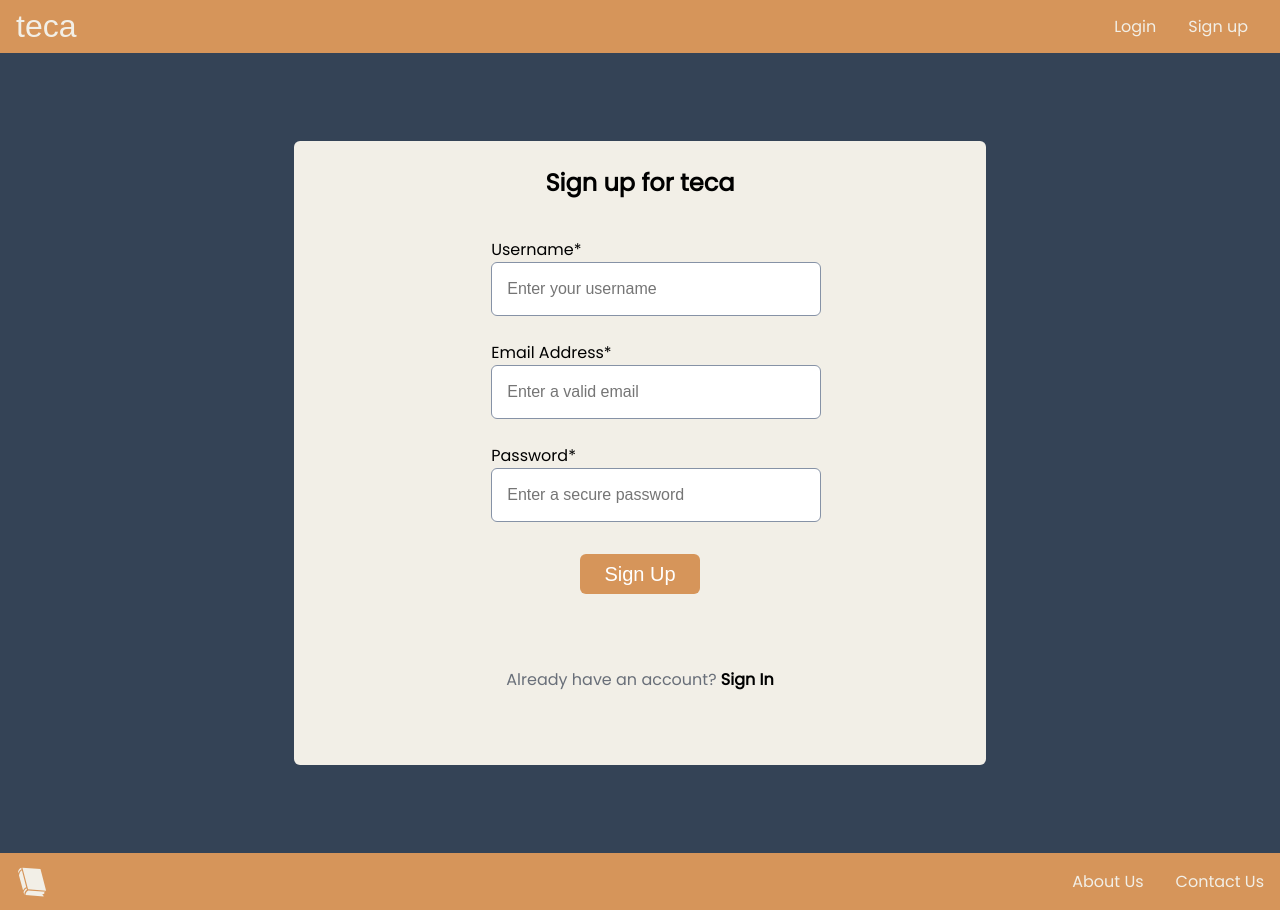
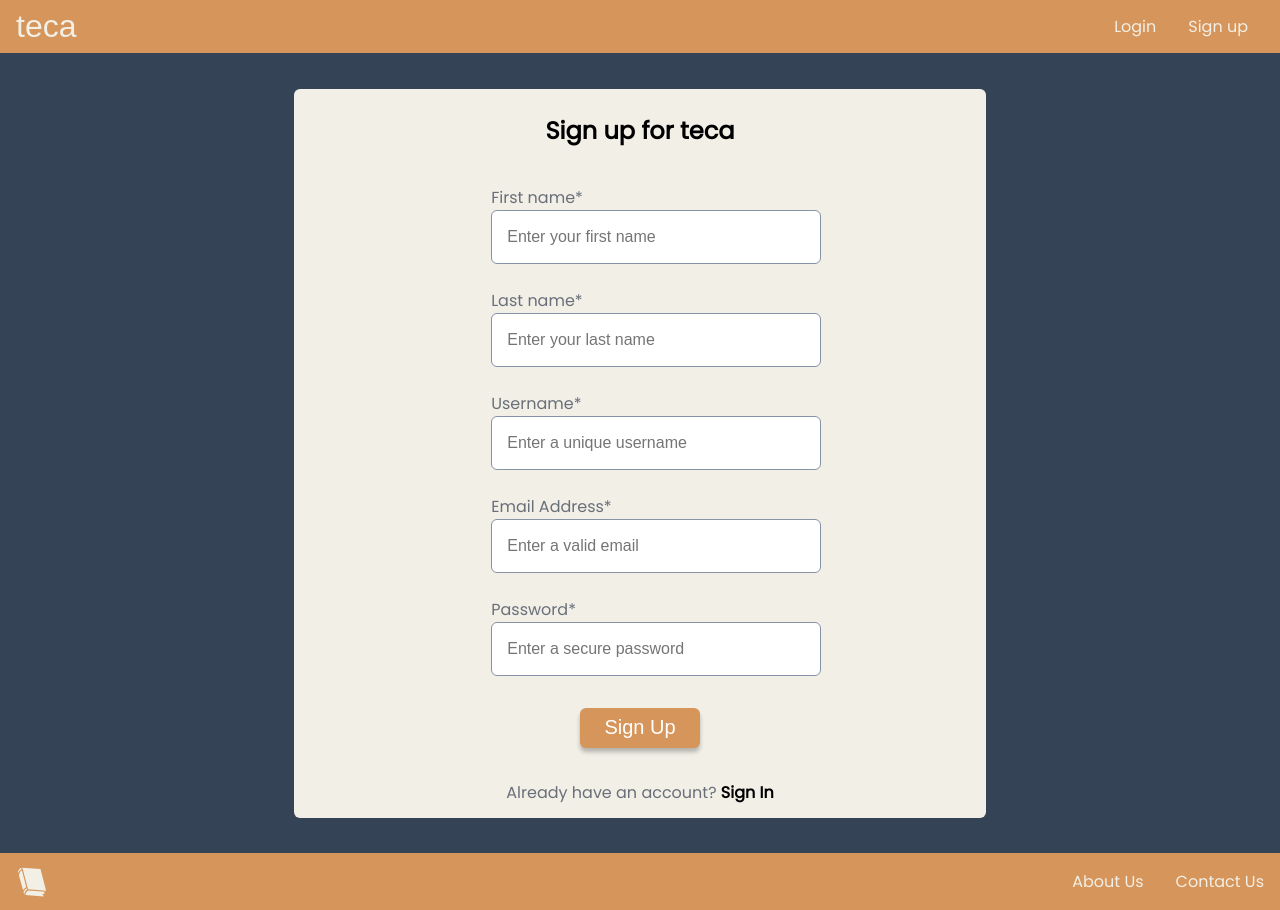
Before and after one commit to jurocaSITE/Capstone_Frontend, a React (Create React App) app in the folder frontend/: page /signup in a window 1280 px wide. Built offline with nearby package versions, Linux system fonts and the light colour scheme; no server answers; a web font is replaced by a local one.

Commit message:
finished login/register

```diff
--- a/frontend/src/components/App/App.js
+++ b/frontend/src/components/App/App.js
@@ -38,7 +38,6 @@ export default function App() {
 			<BrowserRouter>
 				<Navbar userExists={userExists} />
 				<Routes>
-					<Route path="/" element={<Home />} />
 					<Route path="/login" element={<Login user={user} setUser={setUser} />} />
 					<Route path="/signup" element={<Register setAppState={setAppState} />} />
 					{ userExists ?
--- a/frontend/src/components/BookPreview/BookPreview.js
+++ b/frontend/src/components/BookPreview/BookPreview.js
@@ -9,6 +9,7 @@ export default function BookPreview({ book = {} }) {
   console.log("Book Preview topSeller exists? ", topSellerBook)
   return (
     <div className="BookPreview">
+
       {topSellerBook ? (
         <Link to={`/books/top/sellers/${book.title}`}>
           <img alt="book cover" src={book.book_image || defaultBookCover} />
--- a/frontend/src/components/Home/Home.css
+++ b/frontend/src/components/Home/Home.css
@@ -39,7 +39,7 @@
     transition: ease;
 }
 .Home .home-hero button:hover {
-    transform: translateY(2px);
+    transform: scale(1.1);
 }
 .Home .home-feed {
     padding: 1em;
--- a/frontend/src/components/Login/Login.css
+++ b/frontend/src/components/Login/Login.css
@@ -59,6 +59,18 @@
     cursor: pointer;
 }
 
+.Login .card .error {
+    background: #fe5421;
+    background: rgba(245, 41, 41, 0.1);
+    color: rgba(245, 41, 41, 1);
+    /* color: white; */
+    display: flex;
+    flex-direction: column;
+    align-items: center;
+    justify-content: center;
+    padding: 10px 20px;
+}
+
 .Login .card .form .btn:hover {
     transform: scale(1.1);
 }
--- a/frontend/src/components/Login/Login.js
+++ b/frontend/src/components/Login/Login.js
@@ -37,7 +37,7 @@ export default function Login({ user, setUser }) {
     setErrors((e) => ({ ...e, form: null }))
 
     try {
-      const res = await axios.post("http://localhost:3001/auth/login", form)
+      const res = await axios.post("http://localhost:5000/auth/login", form)
       if (res?.data?.user) {
         setUser(res.data.user)
       } else {
--- a/frontend/src/components/Register/Register.css
+++ b/frontend/src/components/Register/Register.css
@@ -11,7 +11,6 @@
 }
 
 .Register .card {
-    min-height: 600px;
     width: 620px;
     padding: 24px 36px 0 36px;
     background: var(--light-shade);
@@ -37,6 +36,10 @@
     margin: 12px 0;
 }
 
+.Register .card .form .input-field label {
+    color: #696F79;
+}
+
 .Register .card .form .input-field input {
     height: 52px;
     padding: 0 15px;
@@ -46,10 +49,22 @@
     border-radius: 6px;
 }
 
+.Register .card .error {
+    background: #fe5421;
+    background: rgba(245, 41, 41, 0.1);
+    color: rgba(245, 41, 41, 1);
+    display: flex;
+    flex-direction: column;
+    align-items: center;
+    justify-content: center;
+    padding: 10px 20px;
+  }
+
 .Register .card .form .btn {
     background-color: var(--main-clr);
     border: none;
-    border-radius: 6px;
+    border-radius: var(--border-rad);
+    box-shadow: var(--default-shadow);
     height: 40px;
     width: 120px;
     color: white;
@@ -64,7 +79,7 @@
 
 .Register .card .footer {
     color: #696F79;
-    margin-top: 50px;
+    margin-top: 10px;
     display: flex;
     align-items: center;
     justify-content: center;
--- a/frontend/src/components/Register/Register.js
+++ b/frontend/src/components/Register/Register.js
@@ -8,6 +8,8 @@ export default function Register({ setAppState }) {
 	const [isProcessing, setIsProcessing] = useState(false)
 	const [errors, setErrors] = useState({})
 	const [form, setForm] = useState({
+		firstName: "",
+		lastName: "",
 		username: "",
 		email: "",
 		password: "",
@@ -30,8 +32,10 @@ export default function Register({ setAppState }) {
 		setErrors((e) => ({ ...e, form: null }))
 
 		try {
-		  const res = await axios.post("http://localhost:3001/auth/register", {
-			full_name: form.name,
+		  const res = await axios.post("http://localhost:5000/auth/register", {
+			first_name: form.firstName,
+			last_name: form.lastName,
+			username: form.username,
 			email: form.email,
 			password: form.password,
 		  })
@@ -47,7 +51,7 @@ export default function Register({ setAppState }) {
 		  setErrors((e) => ({ ...e, form: message ?? String(err) }))
 		} finally {
 		  setIsProcessing(false)
-		  navigate("/select/interests") // if user registers successfully, take them to the select genre interests page
+		//   navigate("/select/interests") // if user registers successfully, take them to the select genre interests page
 		}
 	  }
 
@@ -60,16 +64,41 @@ export default function Register({ setAppState }) {
 			<br />
 
 			<div className="form">
+
+				<div className="input-field">
+				<label htmlFor="name">First name*</label>
+				<input
+					type="text"
+					name="firstName"
+					placeholder="Enter your first name"
+					value={form.firstName}
+					onChange={handleOnInputChange}
+				/>
+				{errors.firstName && <span className="error">{errors.firstName}</span>}
+				</div>
+
+				<div className="input-field">
+				<label htmlFor="name">Last name*</label>
+				<input
+					type="text"
+					name="lastName"
+					placeholder="Enter your last name"
+					value={form.lastName}
+					onChange={handleOnInputChange}
+				/>
+				{errors.lastName && <span className="error">{errors.lastName}</span>}
+				</div>
+
 				<div className="input-field">
 					<label htmlFor="name">Username*</label>
 					<input
 					type="text"
-				  name="name"
-				  placeholder="Enter your username"
-				  value={form.name}
+					name="username"
+					placeholder="Enter a unique username"
+					value={form.username}
 					onChange={handleOnInputChange}
 					/>
-				{errors.name && <span className="error">{errors.name}</span>}
+					{errors.username && <span className="error">{errors.username}</span>}
 				</div>
 
 				<div className="input-field">
```
Lines whose indentation alone changed are shown as unchanged.
